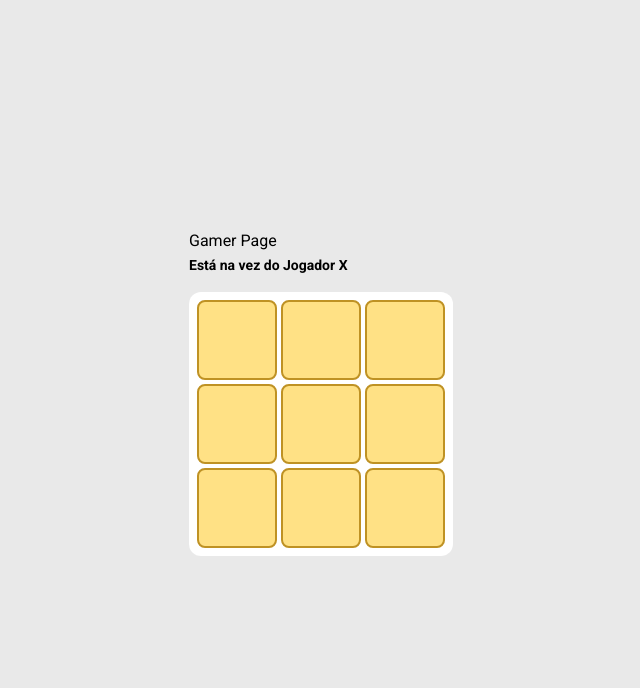
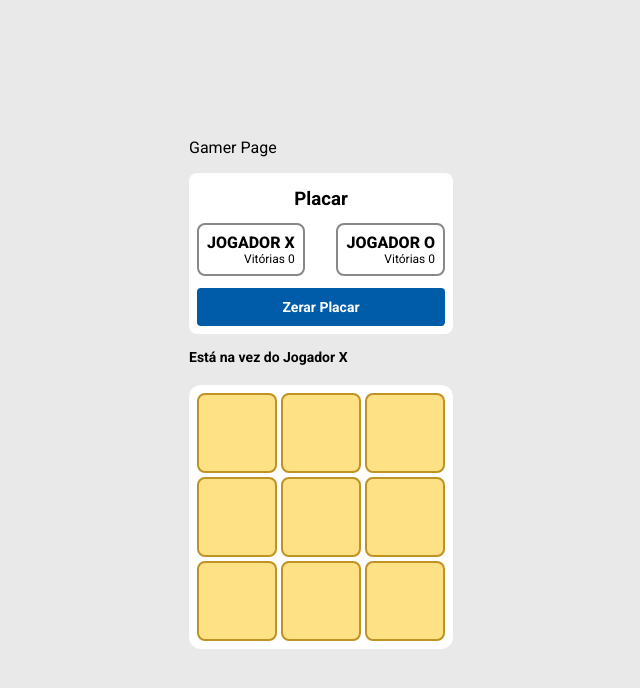
Before and after one commit to CesarBarros/tic-tac-toe, a React (Vite) app: page / in a window 1280 px wide. Shown: the top 688 px of the page, without its empty margins (319-959 px from the left). Built offline with nearby package versions, Linux system fonts and the light colour scheme.

Commit message:
feat(hook): add useScore to manage score

```diff
--- /dev/null
+++ b/src/hooks/useScore/index.js
@@ -0,0 +1 @@
+export * from "./useScore";
--- /dev/null
+++ b/src/hooks/useScore/useScore.js
@@ -0,0 +1,30 @@
+import { useCallback, useState } from "react";
+
+export const useScore = () => {
+  const [scores, setScores] = useState({ X: 0, O: 0 });
+  const [matchWinner, setMatchWinner] = useState(null);
+
+  const updateScore = useCallback((winner) => {
+    if (winner && winner !== "draw") {
+      setScores((prev) => {
+        const newScores = { ...prev, [winner]: prev[winner] + 1 };
+        if (newScores[winner] >= 11) {
+          setMatchWinner(winner);
+        }
+        return newScores;
+      });
+    }
+  }, []);
+
+  const resetScores = useCallback(() => {
+    setScores({ X: 0, O: 0 });
+    setMatchWinner(null);
+  }, []);
+
+  return {
+    scores,
+    matchWinner,
+    updateScore,
+    resetScores,
+  };
+};
--- a/src/pages/gamer/index.jsx
+++ b/src/pages/gamer/index.jsx
@@ -1,14 +1,23 @@
+import { useEffect } from "react";
 import { GameBoard } from "~/components/GameBoard";
 import { GameStatusMessage } from "~/components/GameStatusMessage";
+import { ScoreBoard } from "~/components/ScoreBoard";
 import { useGameState } from "~/hooks/useGameState";
+import { useScore } from "~/hooks/useScore";
 import * as S from "./gamer.styles";
 
 export const Gamer = () => {
   const { board, currentPlayer, makeMove, winner } = useGameState();
+  const { scores, matchWinner, resetScores, updateScore } = useScore();
+
+  useEffect(() => {
+    if (winner) return updateScore(winner);
+  }, [winner, updateScore]);
 
   return (
     <S.GamerContainer>
       Gamer Page
+      <ScoreBoard {...{ scores, matchWinner }} onResetScores={resetScores} />
       <GameStatusMessage {...{ winner, currentPlayer }} />
       <GameBoard board={board} onCellClick={makeMove} />
     </S.GamerContainer>
```
